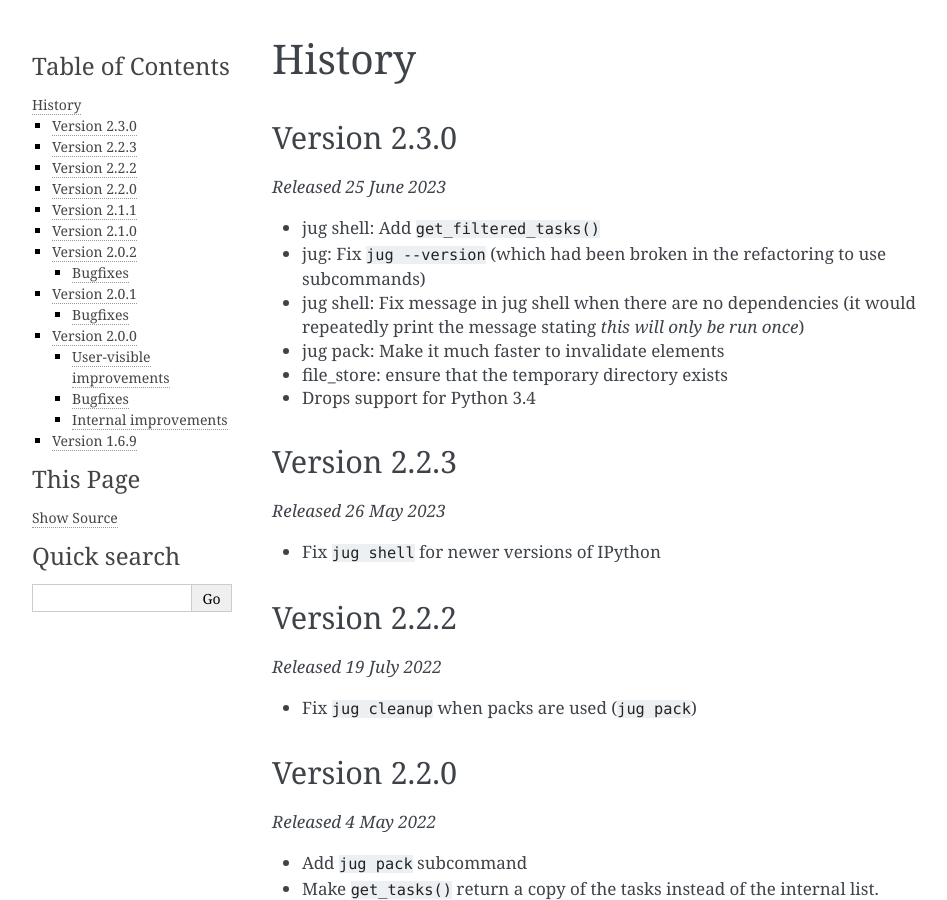
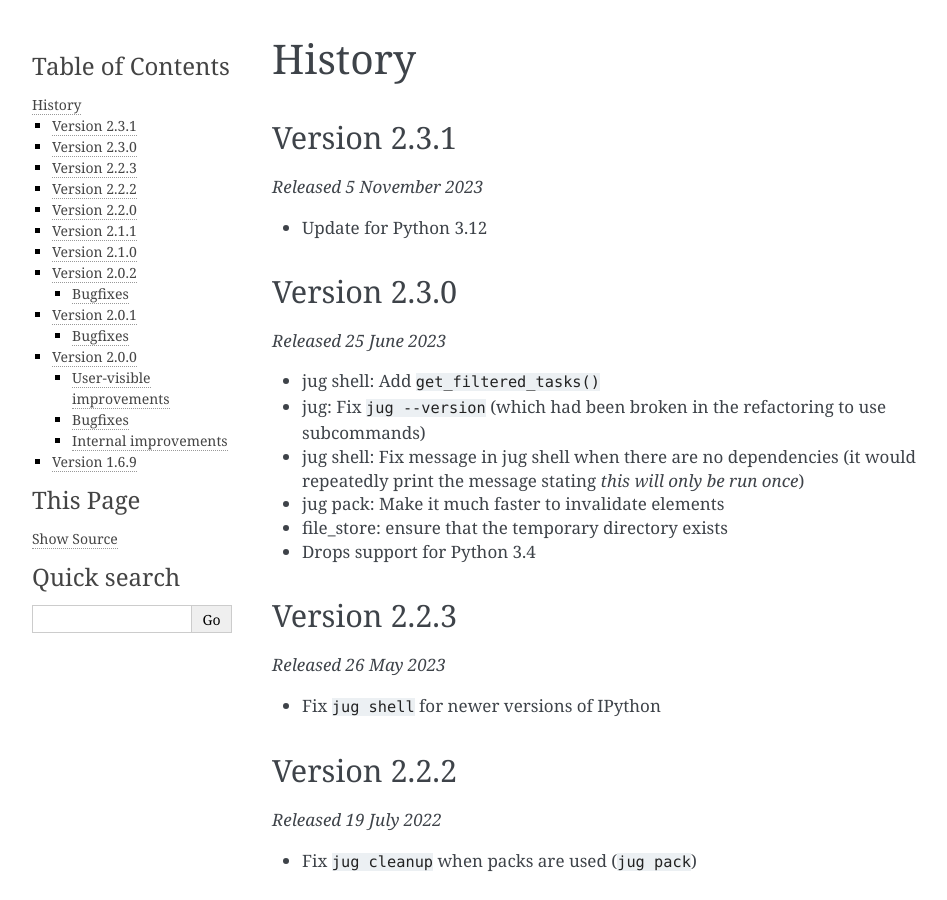
Before and after one commit to luispedro/jug, a Sphinx documentation site: the page built from docs/source/history.rst, in a window 1280 px wide and 900 px high. Shown: the whole window, without its empty margins (148-1095 px from the left). Built offline with Sphinx 7.4.7, drawn with Linux system fonts in a browser that asks for light colours; formulas are drawn with MathJax 3; the version number could not be read and is left out.

Commit message:
RLS Version 2.3.1
Update for Python 3.12

```diff
--- a/README.rst
+++ b/README.rst
@@ -133,6 +133,10 @@
 What's New
 ----------
 
+Version 2.3.1 (*5 November 2023*)
+
+- Update for Python 3.12
+
 Version 2.3.0 (*25 June 2023*)
 
 - jug shell: Add ``get_filtered_tasks()``
--- a/docs/source/history.rst
+++ b/docs/source/history.rst
@@ -1,6 +1,13 @@
 =======
 History
 =======
+
+Version 2.3.1
+-------------
+
+*Released 5 November 2023*
+
+- Update for Python 3.12
 
 Version 2.3.0
 -------------
```
Also changed, not shown: 2 other files.
